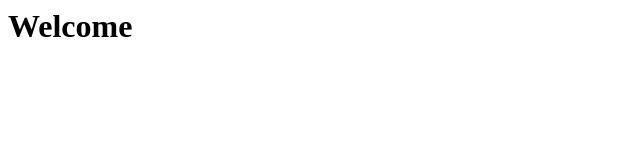
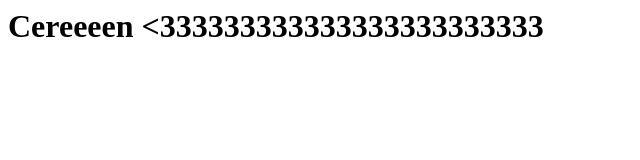
Before and after one commit to yekistan/yekistan.github.io, a plain HTML site: page index.html in a window 1280 px wide. Shown: the whole page, without its empty margins (0-640 px from the left). Drawn offline with Linux system fonts and the light colour scheme.

Commit message:
Update index.html

```diff
--- a/index.html
+++ b/index.html
@@ -1,7 +1,7 @@
 <html>
 <body>
 <h1>
-Welcome
+Cereeeen <333333333333333333333333
 </h1>
 </body>
 </html>
```
